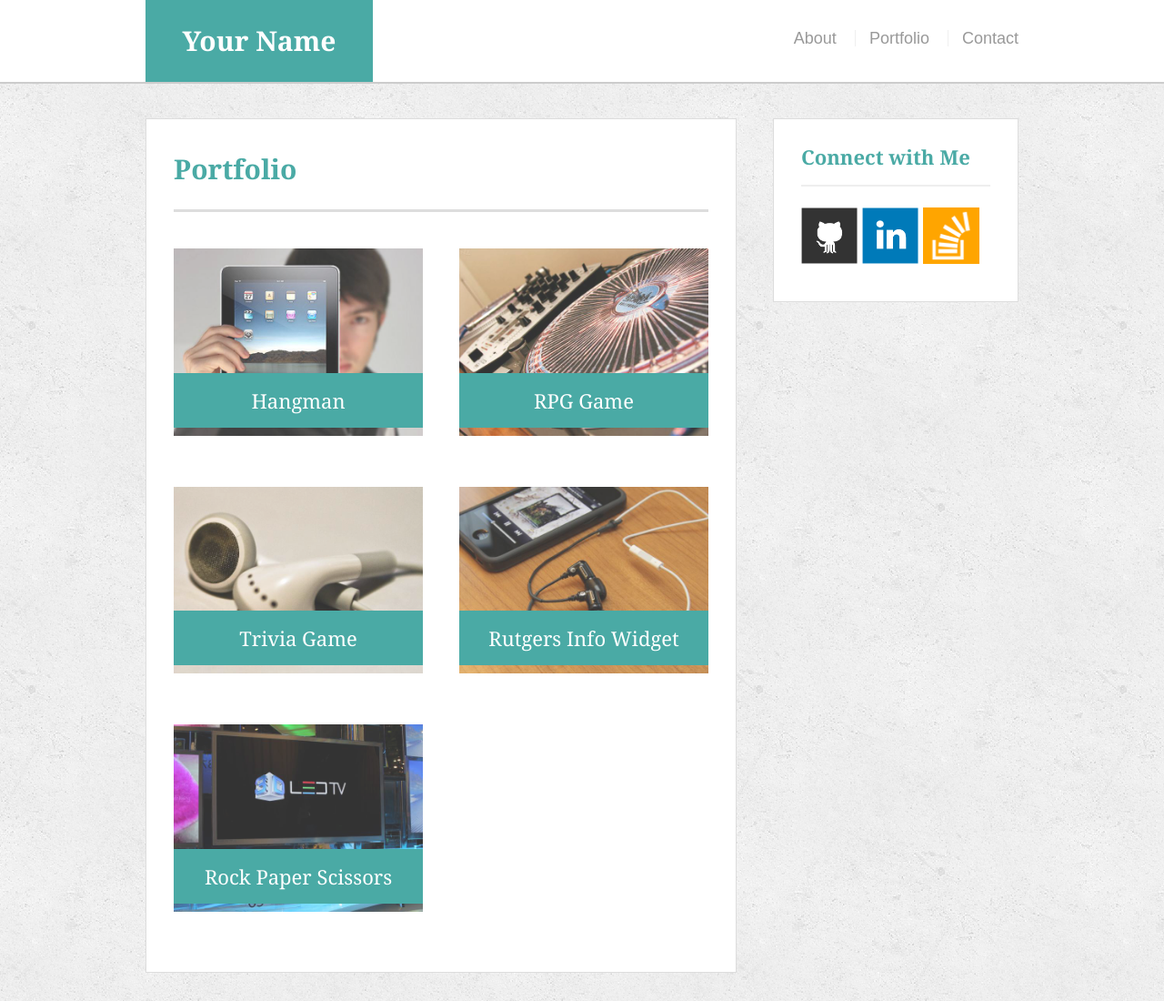
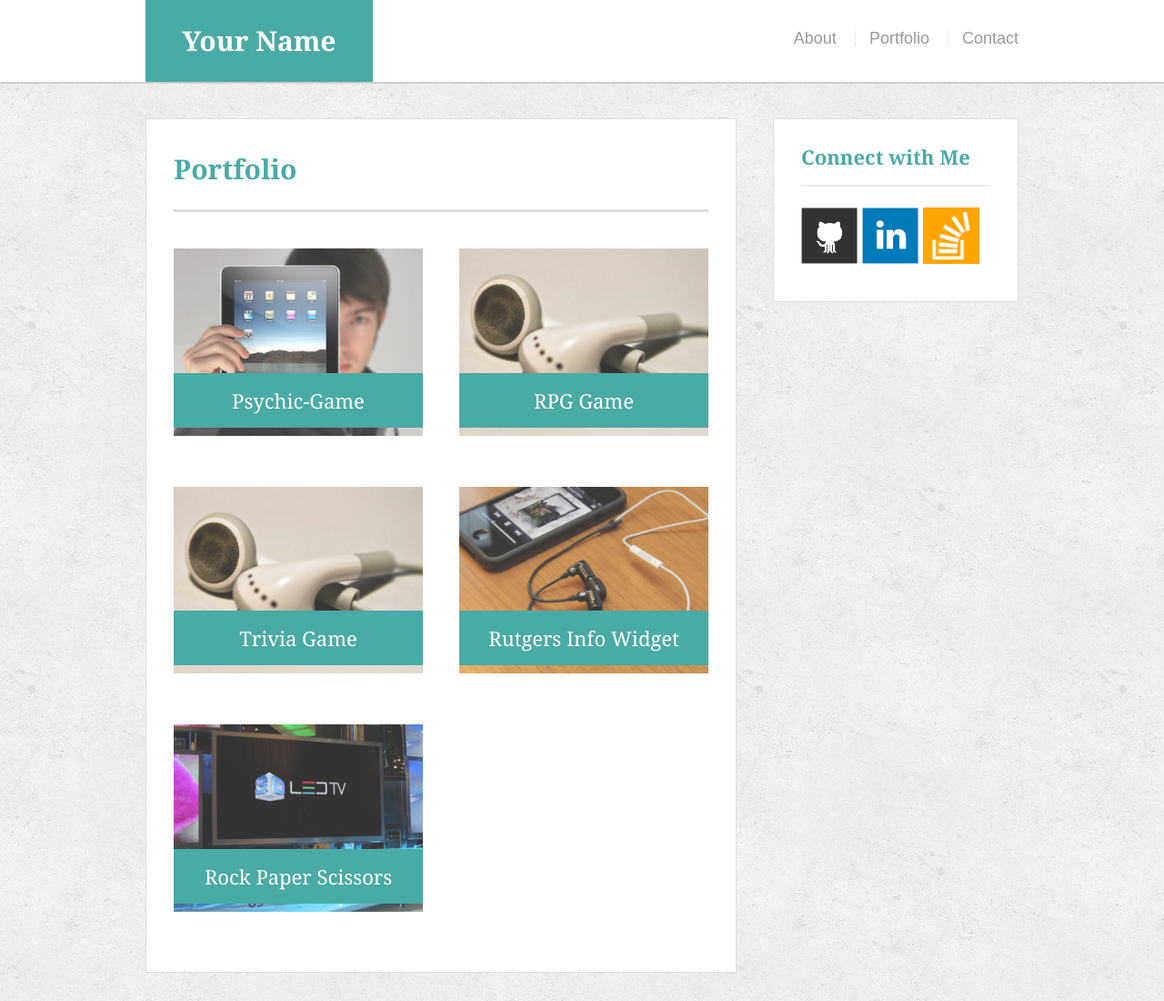
Before and after one commit to alinaeem4321/Portfolio-during-SMU, a plain HTML site: page Portfoilio.html in a window 1280 px wide. Shown: the top 1100 px of the page at 91% size. Drawn offline with Linux system fonts and the light colour scheme.

Commit message:
Psychic-Game link updated

```diff
--- a/Portfoilio.html
+++ b/Portfoilio.html
@@ -26,14 +26,14 @@
       <h1>Portfolio</h1>
 
       <div class="work">
-        <img src="assets/images/technics-1.jpg" alt="hangman">
-
-        <h3>Hangman</h3>
+        <a href="https://alinaeem4321.github.io/Psychic-Game/"><img src="assets/images/technics-1.jpg" alt="hangman"></a>
+        <h3>Psychic-Game</h3>
+<!-- ================================================================================== -->
       </div>
       <div class="work">
-        <img src="assets/images/technics-q-c-640-480-2.jpg" alt="RPG Game">
-
+		<img src="assets/images/technics-q-c-640-480-5.jpg" alt="RPG Game">
         <h3>RPG Game</h3>
+<!-- ================================================================================= -->
       </div>
       <div class="work">
         <img src="assets/images/technics-q-c-640-480-5.jpg" alt="Trivia Game">
```
